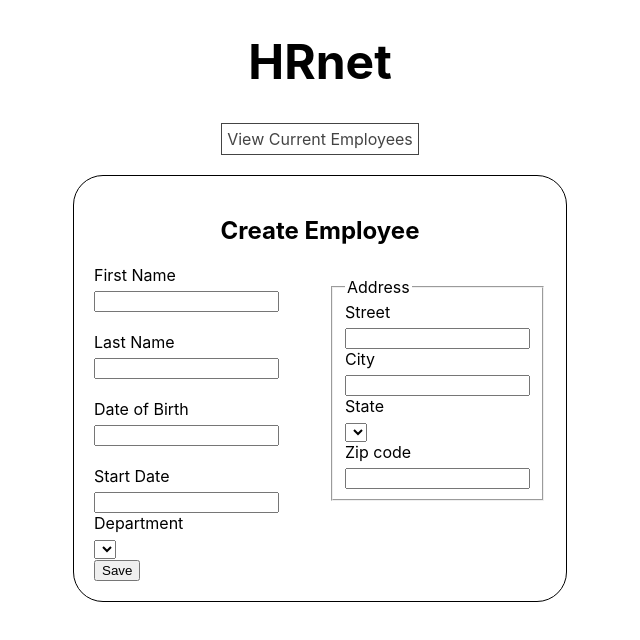
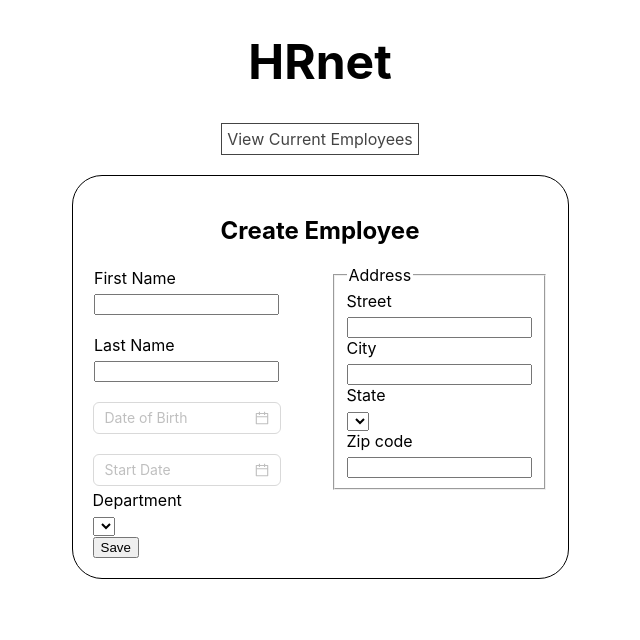
Before and after one commit to Lokikun5/hrnet, a React (Create React App) app: page / in a window 1280 px wide. Shown: the top 640 px of the page, without its empty margins (320-960 px from the left). Built offline with nearby package versions, Linux system fonts and the light colour scheme.

Commit message:
test date picker

```diff
--- a/package.json
+++ b/package.json
@@ -3,9 +3,11 @@
   "version": "0.1.0",
   "private": true,
   "dependencies": {
+    "@syncfusion/ej2-react-calendars": "^25.1.37",
     "@testing-library/jest-dom": "^5.17.0",
     "@testing-library/react": "^13.4.0",
     "@testing-library/user-event": "^13.5.0",
+    "antd": "^5.16.1",
     "react": "^18.2.0",
     "react-dom": "^18.2.0",
     "react-redux": "^9.1.0",
@@ -13,6 +15,7 @@
     "react-scripts": "5.0.1",
     "redux": "^5.0.1",
     "sass": "^1.74.1",
+    "save": "^2.9.0",
     "web-vitals": "^2.1.4"
   },
   "scripts": {
--- /dev/null
+++ b/src/component/asset/DatePickerA.js
@@ -0,0 +1,5 @@
+import { DatePicker } from 'antd';
+function DatePickerA ({placeholderInput}) {
+    return(<DatePicker placeholder={placeholderInput}></DatePicker>);
+}
+export default DatePickerA
--- a/src/component/employees-components/EmployeesFrom.js
+++ b/src/component/employees-components/EmployeesFrom.js
@@ -1,6 +1,7 @@
 import FromBalise from "../asset/FromBalise";
 import "../../style/employees-from.scss";
 import FromBaliseSelect from "../asset/FromBaliseSelect";
+import DatePickerA from "../asset/DatePickerA";
 function EmployeesFrom () {
     return(
         <section className="from-section">
@@ -10,8 +11,9 @@ function EmployeesFrom () {
                     <div className="base-flex-col gap">
                         <FromBalise labelname={"First Name"} inputType={"text"}/>
                         <FromBalise labelname={"Last Name"} inputType={"text"}/>
-                        <FromBalise labelname={"Date of Birth"} inputType={"text"}/>
-                        <FromBalise labelname={"Start Date"} inputType={"text"}/>
+                        <DatePickerA placeholderInput={"Date of Birth"}/>
+                        <DatePickerA placeholderInput={"Start Date"} />
+
                     </div>
                     <fieldset>
                         <legend>Address</legend>
```
Also changed, not shown: 1 other file (tests, documents, lock files or other folders).
